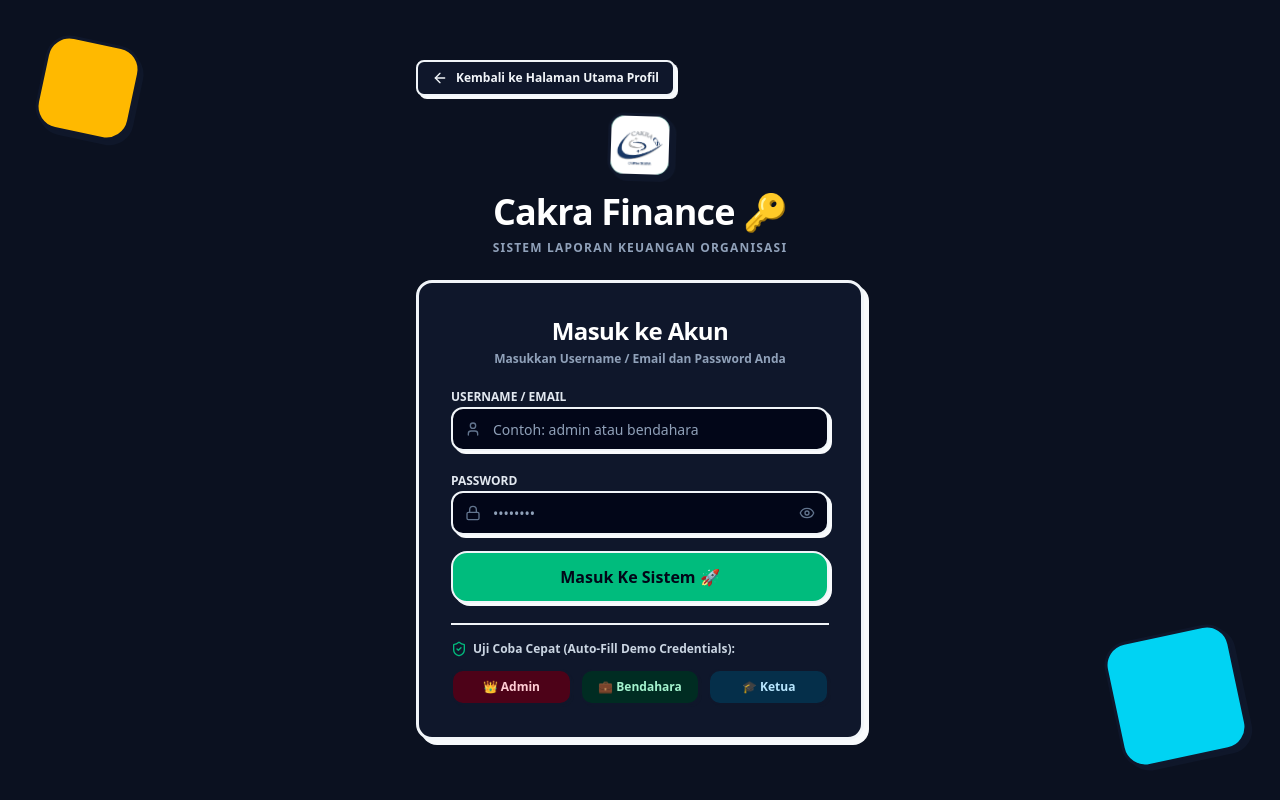
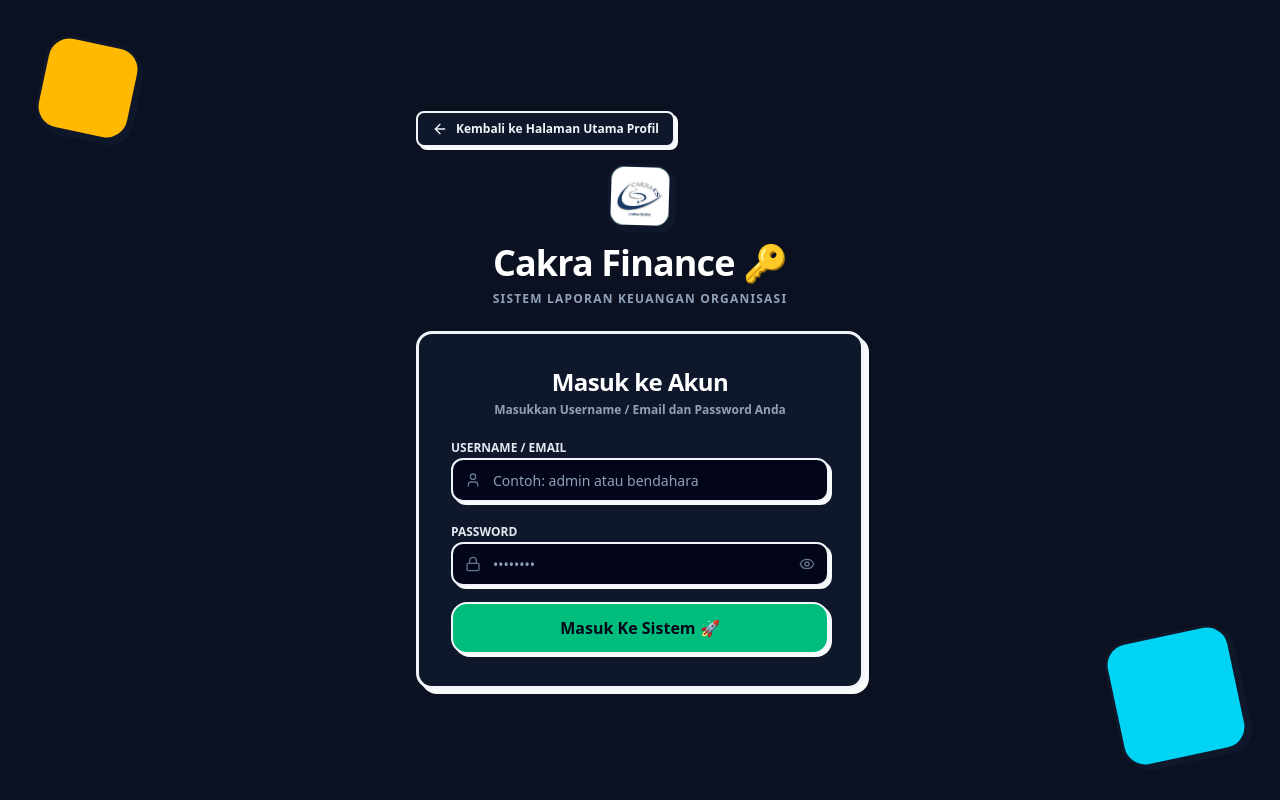
Before and after one commit to maulaknatt/cakra-finance, a Next.js app: page /login in a window 1280 px wide. Built offline with nearby package versions, Linux system fonts and the light colour scheme; no server answers.

Commit message:
feat: remove demo autofill section from login page

```diff
--- a/src/app/(auth)/login/page.tsx
+++ b/src/app/(auth)/login/page.tsx
@@ -3,7 +3,7 @@
 import { useState } from "react";
 import { useRouter } from "next/navigation";
 import Link from "next/link";
-import { Wallet, Lock, User, Eye, EyeOff, Loader2, ShieldCheck, ArrowLeft } from "lucide-react";
+import { Wallet, Lock, User, Eye, EyeOff, Loader2, ArrowLeft } from "lucide-react";
 import { Button } from "@/components/ui/button";
 import { Input } from "@/components/ui/input";
 import { Card, CardContent, CardHeader, CardTitle, CardDescription } from "@/components/ui/card";
@@ -35,12 +35,6 @@
     } else {
       setErrorMessage(res.error || res.message);
     }
-  };
-
-  const autofillCredentials = (userRole: "admin" | "bendahara" | "ketua") => {
-    setIdentifier(userRole);
-    setPassword("password123");
-    setErrorMessage("");
   };
 
   return (
@@ -148,37 +142,6 @@
                 )}
               </Button>
             </form>
-
-            {/* Quick Autofill Helper for Demo/Testing */}
-            <div className="space-y-3 border-t-[2.5px] border-slate-900 dark:border-slate-100 pt-4">
-              <p className="flex items-center gap-1.5 text-xs font-extrabold text-slate-700 dark:text-slate-300">
-                <ShieldCheck className="h-4 w-4 text-emerald-500" />
-                Uji Coba Cepat (Auto-Fill Demo Credentials):
-              </p>
-              <div className="grid grid-cols-3 gap-2">
-                <button
-                  type="button"
-                  onClick={() => autofillCredentials("admin")}
-                  className="rounded-xl border-[2px] border-slate-900 bg-rose-200 dark:bg-rose-950 p-2 text-center text-xs font-black text-rose-950 dark:text-rose-200 shadow-[2px_2px_0px_0px_#0f172a] hover:translate-x-0.5 hover:translate-y-0.5 transition-all"
-                >
-                  👑 Admin
-                </button>
-                <button
-                  type="button"
-                  onClick={() => autofillCredentials("bendahara")}
-                  className="rounded-xl border-[2px] border-slate-900 bg-emerald-200 dark:bg-emerald-950 p-2 text-center text-xs font-black text-emerald-950 dark:text-emerald-200 shadow-[2px_2px_0px_0px_#0f172a] hover:translate-x-0.5 hover:translate-y-0.5 transition-all"
-                >
-                  💼 Bendahara
-                </button>
-                <button
-                  type="button"
-                  onClick={() => autofillCredentials("ketua")}
-                  className="rounded-xl border-[2px] border-slate-900 bg-sky-200 dark:bg-sky-950 p-2 text-center text-xs font-black text-sky-950 dark:text-sky-200 shadow-[2px_2px_0px_0px_#0f172a] hover:translate-x-0.5 hover:translate-y-0.5 transition-all"
-                >
-                  🎓 Ketua
-                </button>
-              </div>
-            </div>
           </CardContent>
         </Card>
       </div>
```
